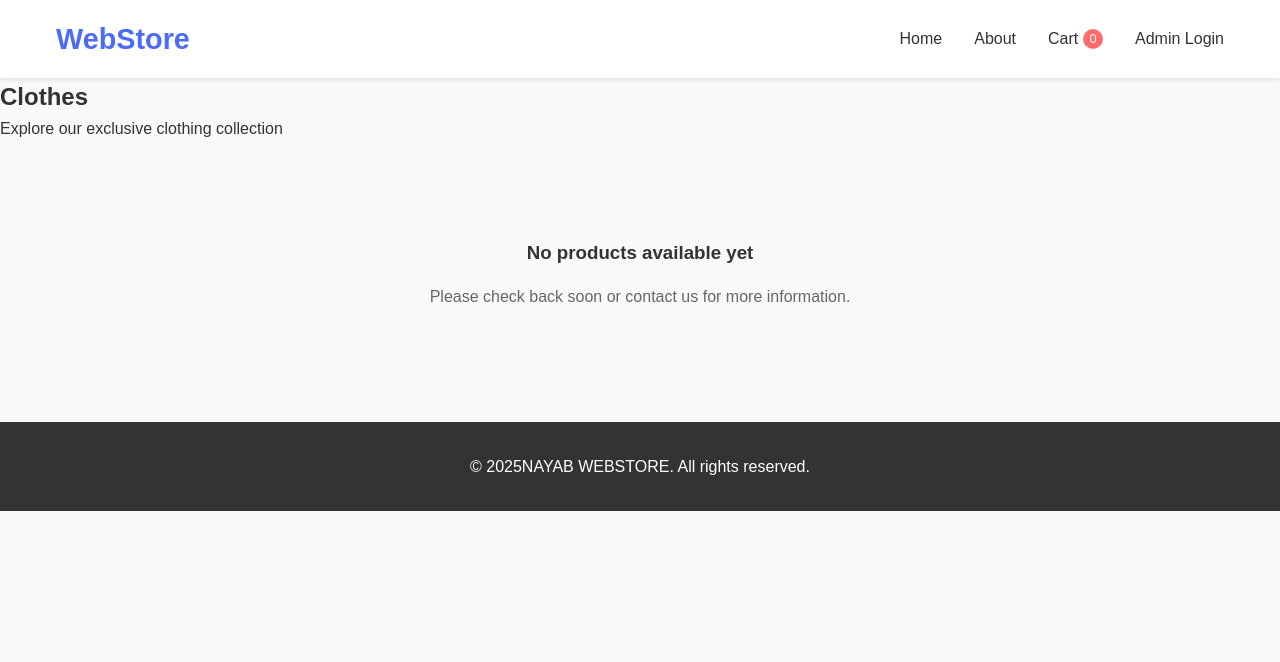
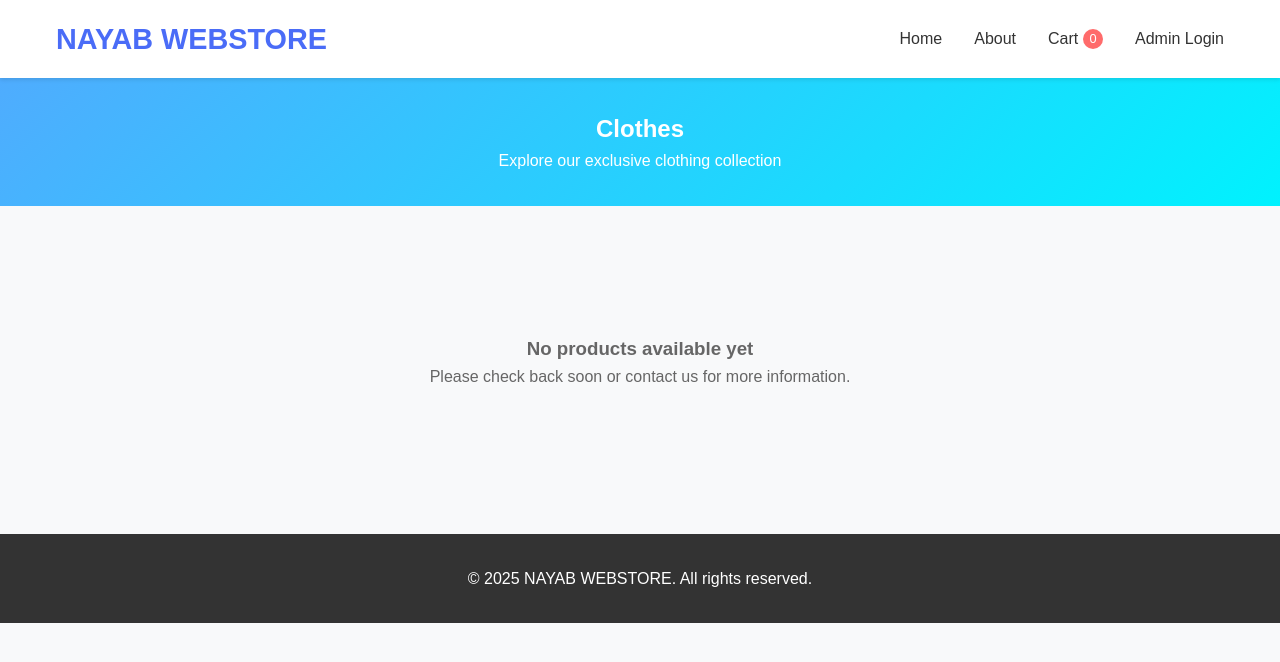
Before and after one commit to Shayankhan1122-oss/nayab-webstore, a plain HTML site: page frontend/pages/clothes.html in a window 1280 px wide. Drawn offline with Linux system fonts and the light colour scheme; no server answers.

```diff
--- a/frontend/pages/clothes.html
+++ b/frontend/pages/clothes.html
@@ -2,18 +2,28 @@
 <html lang="en">
 <head>
     <meta charset="UTF-8">
+    <meta charset="UTF-8">
     <meta name="viewport" content="width=device-width, initial-scale=1.0">
-    <title>Clothes -NAYAB WEBSTORE</title>
+    <title>Clothes - NAYAB WEBSTORE</title>
     <link rel="stylesheet" href="../css/style.css">
     <style>
+        .category-header {
+            text-align: center;
+            padding: 2rem;
+            background: linear-gradient(135deg, #4facfe 0%, #00f2fe 100%);
+            color: white;
+        }
+
         .empty-products {
             text-align: center;
             padding: 4rem 2rem;
             color: #666;
         }
-        .empty-products h3 {
-            margin-bottom: 1rem;
-            color: #333;
+
+        .products {
+            padding: 2rem;
+            max-width: 1200px;
+            margin: 0 auto;
         }
     </style>
 </head>
@@ -22,12 +32,12 @@
         <nav class="navbar">
             <div class="nav-container">
                 <div class="nav-logo">
-                    <a href="../index.html">WebStore</a>
+                    <a href="../index.html">NAYAB WEBSTORE</a>
                 </div>
                 <div class="nav-menu" id="nav-menu">
                     <a href="../index.html" class="nav-link">Home</a>
                     <a href="#" class="nav-link">About</a>
-                    <a href="../pages/cart.html" class="nav-link cart-icon">
+                    <a href="cart.html" class="nav-link cart-icon">
                         <span>Cart</span>
                         <span class="cart-count" id="cart-count">0</span>
                     </a>
@@ -50,10 +60,10 @@
 
         <section class="products">
             <div class="products-container" id="products-container">
-                <!-- Products will be loaded dynamically from the database -->
+                <!-- Products will be loaded here -->
             </div>
 
-            <div class="empty-products" id="empty-message">
+            <div class="empty-products" id="empty-message" style="display: none;">
                 <h3>No products available yet</h3>
                 <p>Please check back soon or contact us for more information.</p>
             </div>
@@ -61,38 +71,49 @@
     </main>
 
     <footer>
-        <p>&copy; 2025NAYAB WEBSTORE. All rights reserved.</p>
+        <p>&copy; 2025 NAYAB WEBSTORE. All rights reserved.</p>
     </footer>
 
     <script src="../js/main.js"></script>
     <script>
-        // Load products from database
+        const apiBaseUrl = window.location.hostname === 'localhost'
+            ? 'http://localhost:5000'
+            : window.location.origin;
+
         document.addEventListener('DOMContentLoaded', function() {
-            const categoryName = 'clothes';
-            loadCategoryProducts(categoryName);
+            loadProducts();
+            updateCartCount();
         });
 
-        async function loadCategoryProducts(category) {
-            const apiBaseUrl = window.location.hostname === 'localhost'
-                ? 'http://localhost:5000'
-                : `http://${window.location.hostname}:5000`;
+        async function loadProducts() {
+            try {
+                const url = `${apiBaseUrl}/api/products?category=clothes`;
+                console.log('Fetching from:', url);
 
-            try {
-                const response = await fetch(`${apiBaseUrl}/api/products?category=${category}`);
+                const response = await fetch(url);
+
+                if (!response.ok) {
+                    throw new Error(`HTTP error! status: ${response.status}`);
+                }
+
                 const data = await response.json();
+                console.log('Products data:', data);
 
                 const container = document.getElementById('products-container');
                 const emptyMessage = document.getElementById('empty-message');
 
                 if (data.products && data.products.length > 0) {
+                    container.innerHTML = '';
                     emptyMessage.style.display = 'none';
-                    container.innerHTML = '';
 
                     data.products.forEach(product => {
                         const productCard = document.createElement('div');
                         productCard.className = 'product-card';
+
+                        const imageSrc = product.image_url || '../images/placeholder-product.jpg';
+
                         productCard.innerHTML = `
-                            <img src="${product.image || '../images/placeholder-product.jpg'}" alt="${product.name}">
+                            <img src="${imageSrc}" alt="${product.name}">
                             <div class="product-info">
                                 <h3>${product.name}</h3>
                                 <p class="price">Rs ${parseFloat(product.price).toLocaleString('en-PK')}</p>
@@ -107,10 +128,10 @@
                         container.appendChild(productCard);
                     });
 
-                    // Reinitialize add to cart buttons
                     initializeAddToCart();
                 } else {
                     emptyMessage.style.display = 'block';
+                    container.innerHTML = '';
                 }
             } catch (error) {
                 console.error('Error loading products:', error);
@@ -141,19 +162,21 @@
                     }
 
                     localStorage.setItem('cart', JSON.stringify(cart));
+                    updateCartCount();
 
-                    // Update cart count
-                    const cartCount = document.getElementById('cart-count');
-                    if (cartCount) {
-                        const count = cart.reduce((total, item) => total + item.quantity, 0);
-                        cartCount.textContent = count;
-                    }
-
-                    // Show message
                     alert(`${productName} added to cart!`);
                 });
             });
         }
+
+        function updateCartCount() {
+            const cart = JSON.parse(localStorage.getItem('cart')) || [];
+            const count = cart.reduce((total, item) => total + item.quantity, 0);
+            const cartCountEl = document.getElementById('cart-count');
+            if (cartCountEl) {
+                cartCountEl.textContent = count;
+            }
+        }
     </script>
 </body>
 </html>
```
Also changed, not shown: frontend/pages/cosmetics.html (+51 -29 lines), frontend/pages/skincare.html (+51 -29 lines).
